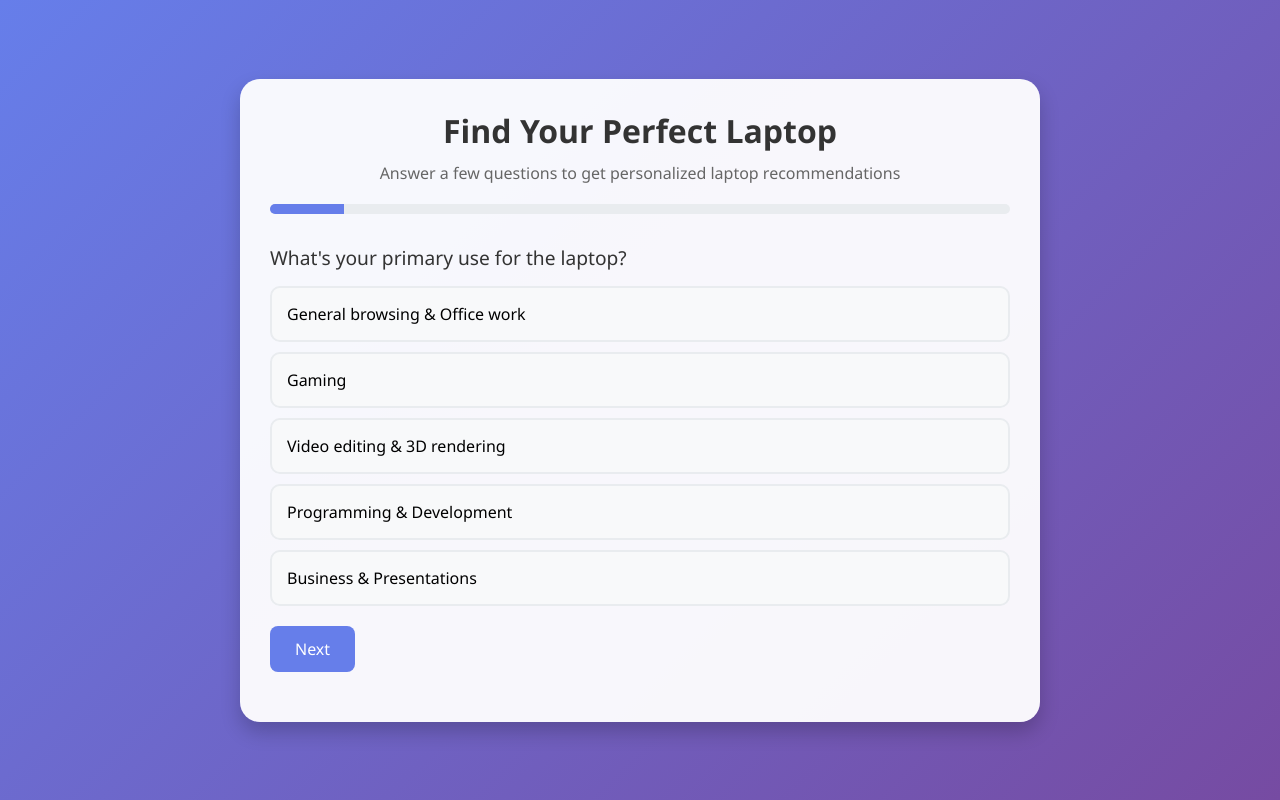
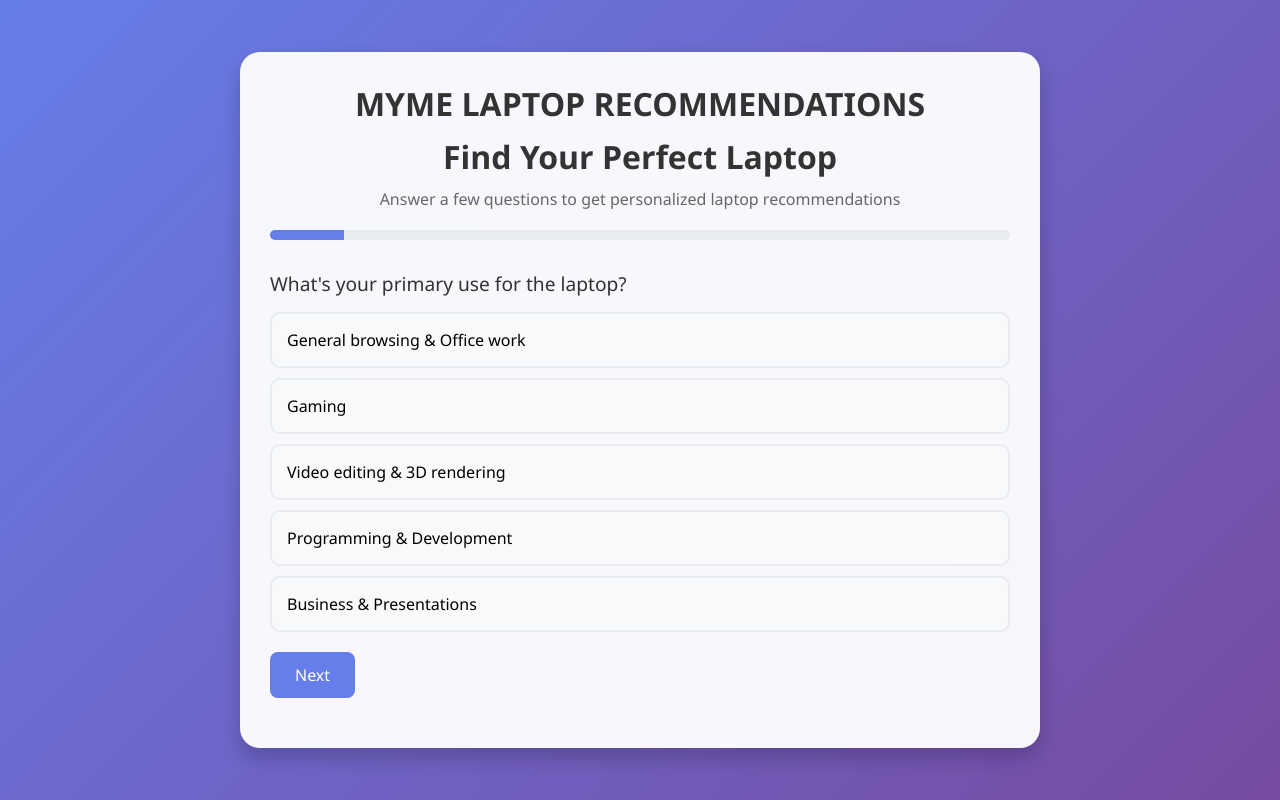
Before and after one commit to TamilMyme/laptop, a plain HTML site: page index.html in a window 1280 px wide. Drawn offline with Linux system fonts and the light colour scheme.

Commit message:
Update index.html

```diff
--- a/index.html
+++ b/index.html
@@ -3,7 +3,7 @@
 <head>
     <meta charset="UTF-8">
     <meta name="viewport" content="width=device-width, initial-scale=1.0">
-    <title>Laptop Recommendation System</title>
+    <title> MYME Laptop Recommendation System</title>
     <link rel="stylesheet" href="https://cdnjs.cloudflare.com/ajax/libs/font-awesome/6.0.0/css/all.min.css">
     <style>
         * {
@@ -165,6 +165,7 @@
 <body>
     <div class="container">
         <div class="header">
+            <h1>MYME LAPTOP RECOMMENDATIONS</h1>
             <h1>Find Your Perfect Laptop</h1>
             <p>Answer a few questions to get personalized laptop recommendations</p>
             <div class="progress-bar">
```
